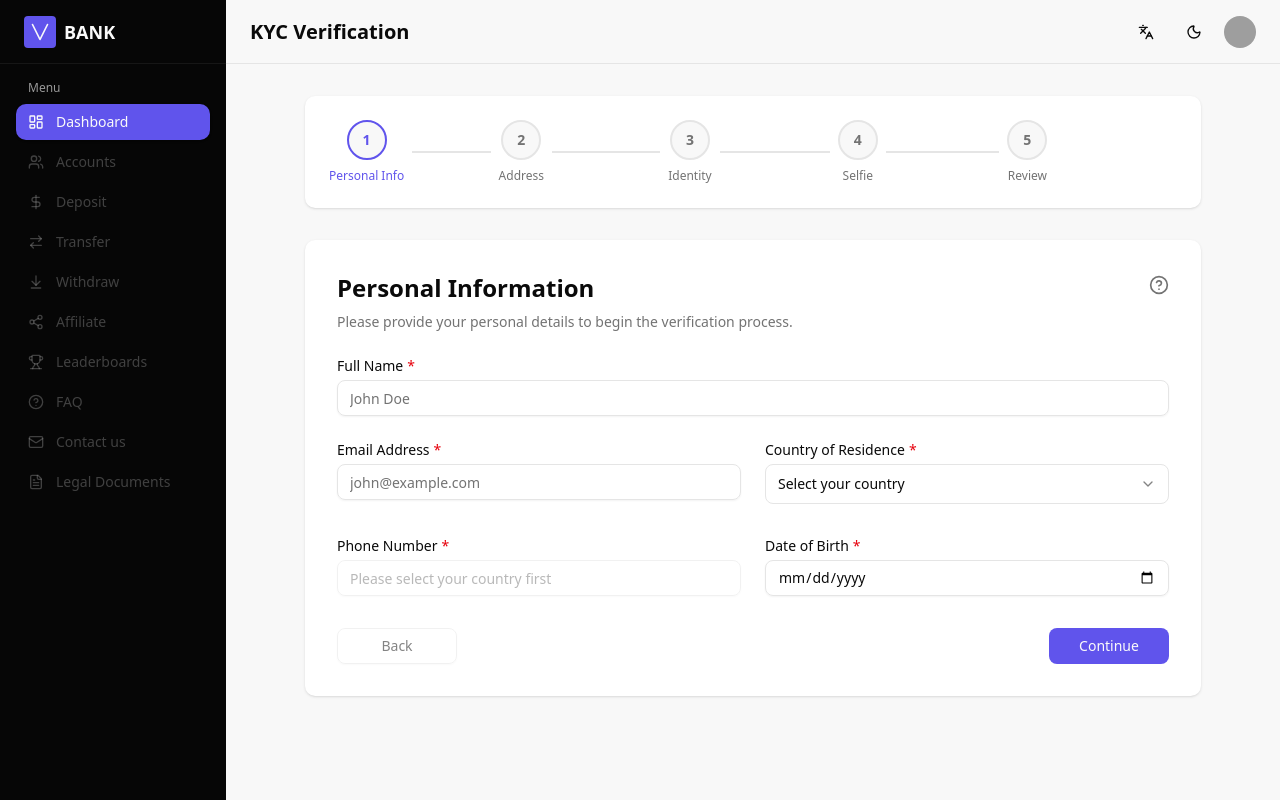
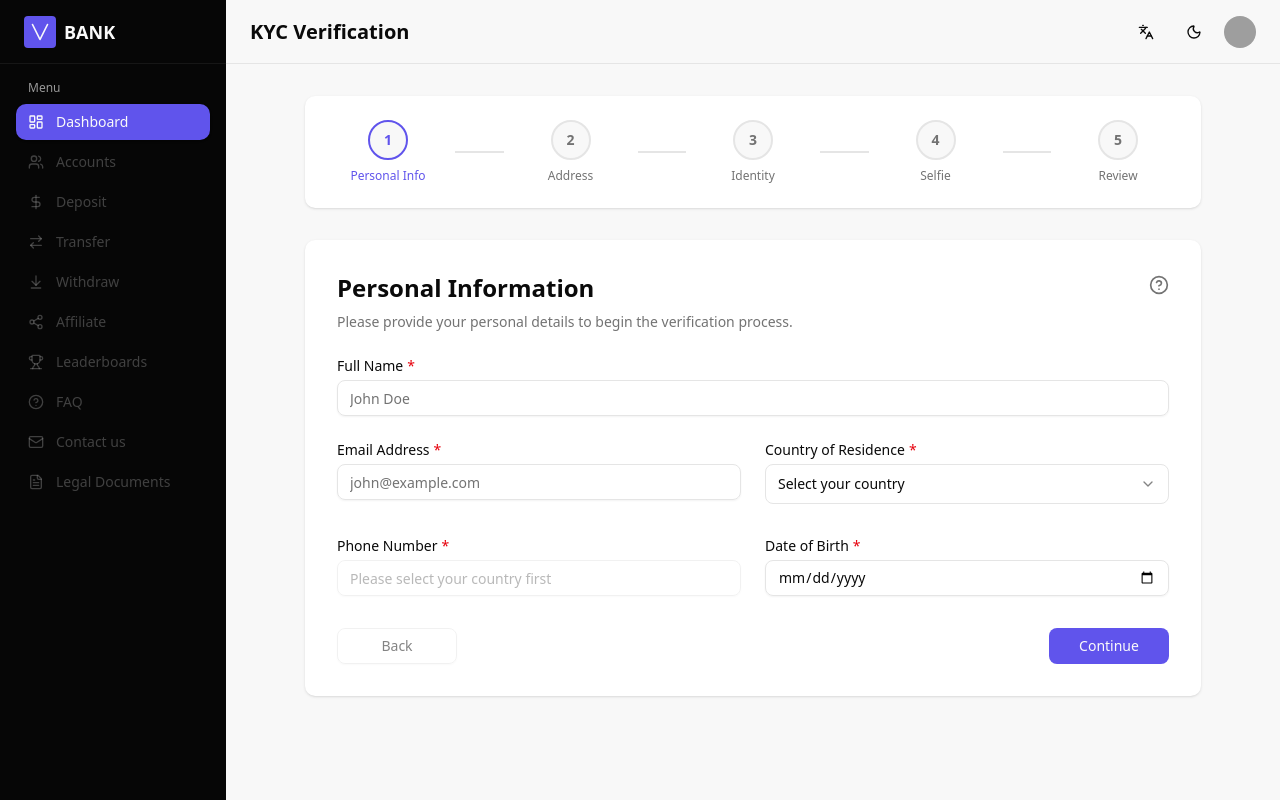
Before and after one commit to HallanCosta/woovi-challanger-kyc, a React (Vite) app: page / in a window 1280 px wide. Built offline with nearby package versions, Linux system fonts and the light colour scheme; grey boxes are pictures that could not be loaded.

Commit message:
fix(ui): progress step 5 space abnormal

```diff
--- a/src/components/ui/ProgressSteps.tsx
+++ b/src/components/ui/ProgressSteps.tsx
@@ -1,5 +1,6 @@
 "use client"
 
+import { Fragment } from "react"
 import { Check } from "lucide-react"
 import { cn } from "@/lib/utils"
 
@@ -17,15 +18,22 @@ interface ProgressStepsProps {
 export function ProgressSteps({ steps, currentStep, onStepClick }: ProgressStepsProps) {
   return (
     <div className="w-full">
-      <div className="flex items-center justify-between">
+      <div className="flex items-center w-full">
         {steps.map((step, index) => {
           const isCompleted = step.number < currentStep
           const isCurrent = step.number === currentStep
           const isClickable = onStepClick && step.number < currentStep
 
+          // O conector antes do nó usa o estado do passo anterior
+          const prevCompleted = index > 0 ? steps[index - 1].number < currentStep : false
+
           return (
-            <div key={step.number} className="flex flex-1 items-center">
-              <div className="flex flex-col items-center">
+            <Fragment key={step.number}>
+              {index > 0 && (
+                <div className={cn("mx-1 md:mx-2 h-0.5 flex-1 transition-colors", prevCompleted ? "bg-primary" : "bg-border")} />
+              )}
+
+              <div className="w-auto md:w-[118px] md:flex-shrink-0 flex flex-col items-center">
                 <button
                   onClick={() => isClickable && onStepClick(step.number)}
                   disabled={!isClickable}
@@ -47,18 +55,14 @@ export function ProgressSteps({ steps, currentStep, onStepClick }: ProgressSteps
                 </button>
                 <span
                   className={cn(
-                    "mt-2 hidden text-xs font-medium md:block",
+                    "mt-2 hidden text-xs font-medium md:block text-center",
                     isCurrent ? "text-primary" : "text-muted-foreground",
                   )}
                 >
                   {step.label}
                 </span>
               </div>
-
-              {index < steps.length - 1 && (
-                <div className={cn("mx-2 h-0.5 flex-1 transition-colors", isCompleted ? "bg-primary" : "bg-border")} />
-              )}
-            </div>
+            </Fragment>
           )
         })}
       </div>
```
